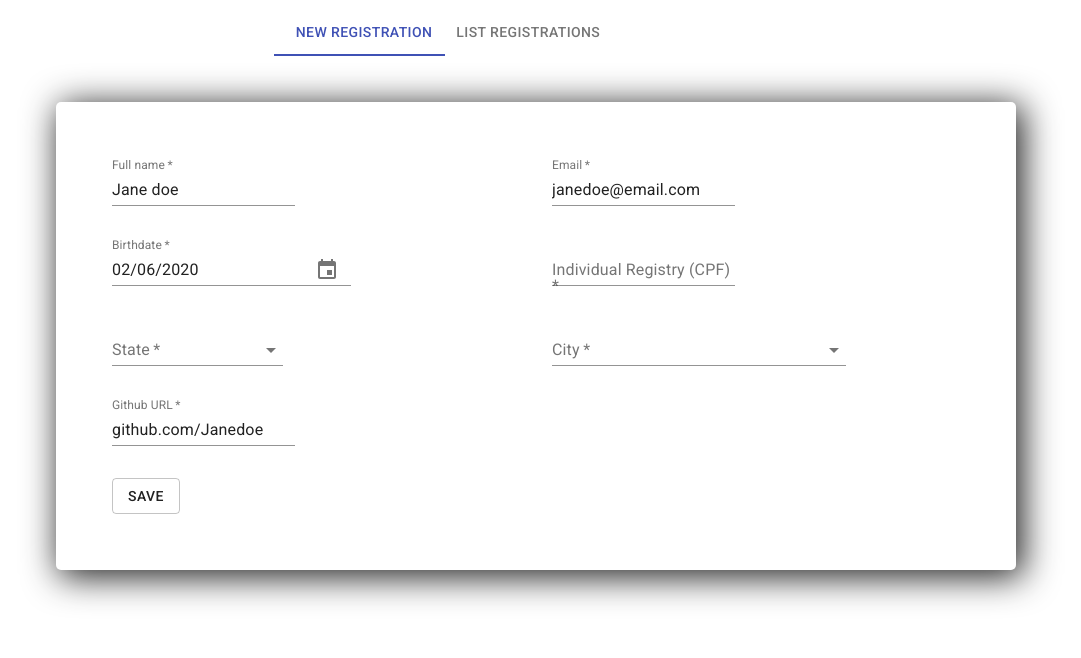
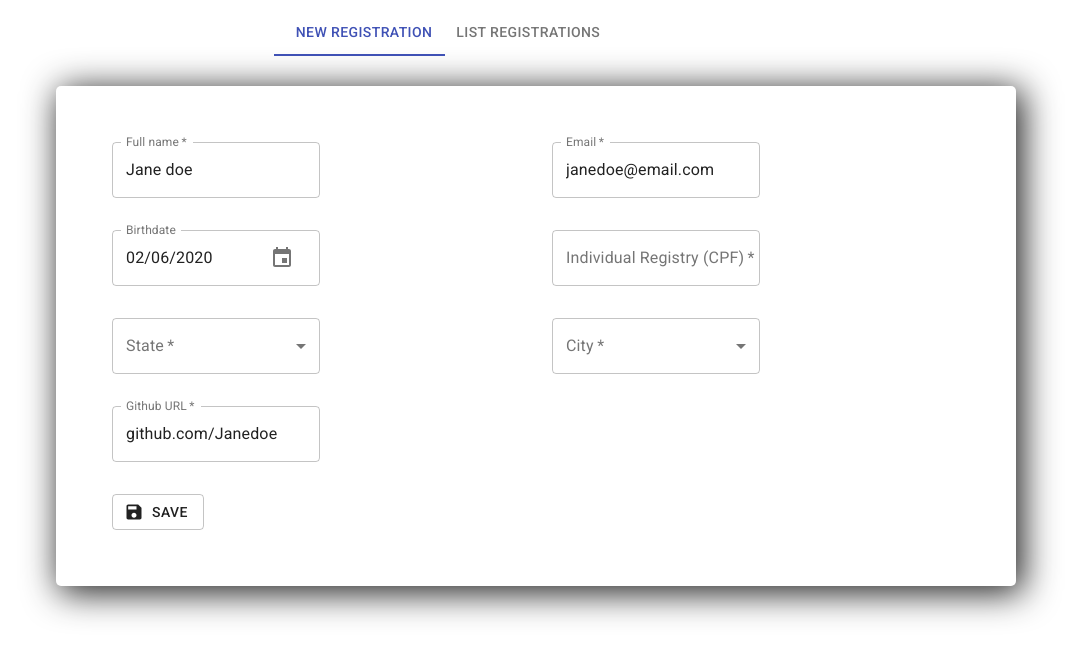
Before and after one commit to kseikyo/internship-challenge, a React (Create React App) app in the folder frontend/: page / in a window 1280 px wide. Shown: the top 658 px of the page, without its empty margins (192-1273 px from the left). Built offline with nearby package versions, Linux system fonts and the light colour scheme.

Commit message:
Update Form.js, Input.js, and 3 more files...
Implemented registration form that sents data and save it on database

```diff
--- a/frontend/src/components/Form.js
+++ b/frontend/src/components/Form.js
@@ -7,10 +7,11 @@ import Input from './Input';
 import { citiesFilter } from './citiesFilter';
 import { changeHandler } from './changeHandler';
 import { statesFilter } from './statesFilter';
+import SaveIcon from '@material-ui/icons/Save';
 import {
   Button,
   FormControl,
-  Grid
+  Grid,
 } from '@material-ui/core';
 import {
   MuiPickersUtilsProvider,
@@ -23,7 +24,6 @@ export default class Form extends Component {
     super(props);
     this.state = {
       rendered: [],
-      loaded: false,
       formControls: {
         name: 'Jane doe',
         email: 'janedoe@email.com',
@@ -34,17 +34,82 @@ export default class Form extends Component {
         state: '',
       }
     }
+    this.formRef = React.createRef();
+    this.bithdateRef = React.forwardRef();
     this.citiesFilter = citiesFilter.bind(this);
     this.statesFilter = statesFilter.bind(this);
   }
 
   componentDidMount() {
     this.setState({
-      rendered: cities,
-      loaded: true
-    });
+      formControls: {
+        ...this.state.formControls,
+        birthdate: new Date().toISOString()
+      }
+    })
   }
 
+  checkEmpty(arr) {
+    let empty = [];
+    for(let entry of arr) {
+      if(!entry[1])
+        empty.push(`${entry[0]} is empty!\n`)
+    }
+    return empty;
+  }
+
+  serializeForm(form) {
+    let arr = {};
+    for(let entry of form) {
+      arr[entry[0]] = entry[1];
+    }
+    return arr;
+  }
+
+  submitHandler = (event) => {
+    event.preventDefault();
+
+    const url = new URL("http://localhost:3333/users");
+
+    let form = new FormData(this.formRef.current);
+    let birthdate = this.state.formControls.birthdate;
+
+    form.append("birthdate", birthdate);
+
+    let iter = form.entries();
+    let empty = this.checkEmpty(iter);
+
+    if(empty[0]) {
+      alert(empty);
+      return;
+    }
+
+    let headers = {
+      "Content-Type": "application/json",
+      "Accept": "application/json",
+    }
+
+    let body = this.serializeForm(form.entries());
+
+    fetch(url, {
+      method: "post",
+      headers: headers,
+      body: JSON.stringify(body)
+    })
+      .then(response => {
+        if (response.status !== 200 && response.status !== 201)
+          alert('Incorret data.');
+
+        return response.json();
+      })
+      .then(responseData => {
+        console.log(responseData);
+      })
+      .catch(err => {
+        console.log(err);
+      });
+
+  }
 
   async updateCities(event) {
     const value = event.target.value;
@@ -55,17 +120,21 @@ export default class Form extends Component {
 
   render() {
 
-    if (!this.state.loaded) {
-      return (<div>Loading</div>)
-    }
-
     const handleChange = changeHandler.bind(this);
     const updateCities = this.updateCities.bind(this);
     const { formControls } = this.state;
 
     return (
-      <form style={{ flexGrow: 1 }} noValidate autoComplete="off">
-        <Grid container spacing={4}>
+      <form
+        ref={this.formRef}
+        style={{ flexGrow: 1 }}
+        noValidate
+        autoComplete="off"
+        >
+        <Grid
+          container
+          spacing={4}
+          >
           <Input
             label="Full name"
             formControls={formControls.name}
@@ -77,16 +146,25 @@ export default class Form extends Component {
             label="Email"
             formControls={formControls.email}
             handleChange={handleChange}
+            type="email"
             id="email"
             name="email"
           />
-          <Grid item xs={12} sm={6}>
-            <MuiPickersUtilsProvider utils={DateFnsUtils}>
-              <FormControl variant="outlined" required>
+          <Grid
+            item
+            xs={12}
+            sm={6}
+            >
+            <MuiPickersUtilsProvider
+              utils={DateFnsUtils}
+              >
+              <FormControl
+                required
+                >
                 <KeyboardDatePicker
-
-                  required={true}
-                  id="date-picker-dialog"
+                  style={{width: '13em'}}
+                  inputVariant="outlined"
+                  id="birthdate"
                   label="Birthdate"
                   format="MM/dd/yyyy"
                   value={formControls.birthdate}
@@ -112,7 +190,7 @@ export default class Form extends Component {
             options={states}
             inputProps={{
               name: 'state',
-              id: 'state-native'
+              id: 'state'
             }}
           />
           <Select
@@ -121,7 +199,7 @@ export default class Form extends Component {
             options={this.state.rendered}
             inputProps={{
               name: 'city',
-              id: 'city-native'
+              id: 'city'
             }}
           />
           <Input
@@ -131,8 +209,19 @@ export default class Form extends Component {
             id="github"
             name="github"
           />
-          <Grid item xs={12} sm={12}>
-            <Button variant="outlined" type="submit">Save</Button>
+          <Grid
+            item
+            xs={12}
+            sm={12}
+            >
+            <Button
+              variant="outlined"
+              type="submit"
+              startIcon={<SaveIcon />}
+              onClick={this.submitHandler}
+              >
+                Save
+            </Button>
           </Grid>
         </Grid>
       </form>
--- a/frontend/src/components/Input.js
+++ b/frontend/src/components/Input.js
@@ -1,11 +1,21 @@
 import React from 'react';
 import { Grid, TextField} from '@material-ui/core';
 
-export default function InputFormGrid({label, formControls, handleChange, ...rest}) {
+export default function InputFormGrid({label, helper, formControls, handleChange, ...rest}) {
   return (
-    <Grid item xs={12} sm={6}>
+    <Grid
+      item
+      xs={12}
+      md={6}
+      sm={6}
+      >
       <TextField
+        style={{width: '13em'}}
+        variant="outlined"
+        id={label}
+        helperText={helper}
         required
+        size="medium"
         label={label}
         value={formControls}
         onChange={handleChange}
--- a/frontend/src/components/Select.js
+++ b/frontend/src/components/Select.js
@@ -7,14 +7,26 @@ function Option({value ,...rest}) {
 
 export default function Selec({label, value, options, ...rest }) {
   return (
-    <Grid item xs={12} sm={6}>
-      <FormControl required >
-        <InputLabel id="select-required-label">{label}</InputLabel>
+    <Grid
+      item
+      xs={12}
+      sm={6}
+      >
+      <FormControl
+        required
+        variant="outlined"
+        >
+        <InputLabel
+          id="select-required-label"
+          >
+            {label}
+        </InputLabel>
         <Select
+          style={{width: '13em'}}
           native
           value={value}
           {...rest}>
-          <option key={-1} value="" />
+          <option key={-1} value=""/>
           {
             options.map(
               item => (<Option id={item.ID} key={item.ID} value={item.Nome} />)
--- a/frontend/src/components/changeHandler.js
+++ b/frontend/src/components/changeHandler.js
@@ -1,10 +1,10 @@
 export function changeHandler(event, callback = null) {
   if (!event) return;
-  else if (!event.target.name) {
+  else if (!event.target) {
     this.setState({
       formControls: {
         ...this.state.formControls,
-        birthdate: event
+        birthdate: event.toISOString()
       }
     })
   } else {
--- a/frontend/src/components/citiesFilter.js
+++ b/frontend/src/components/citiesFilter.js
@@ -1,4 +1,5 @@
 export function citiesFilter(array, value, callback) {
+  if(!value) return;
   const arr = array.filter((object) => {
       return object.Estado === value.ID ? object : null
   });
```
